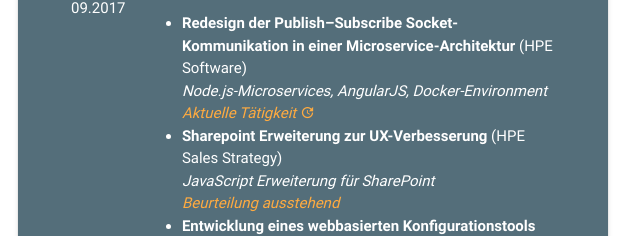
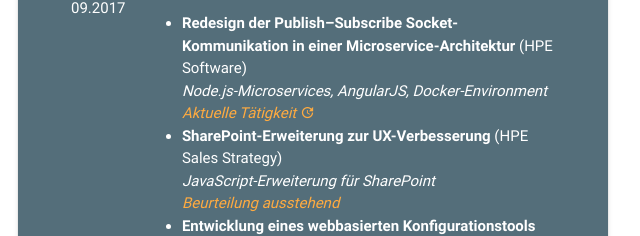
Before and after one commit to twittwer/twittwer.github.io, a plain HTML site: page index.html in a window 1280 px wide. Shown: the part 1009-1245 px from the top of the page, 174-814 px from the left. Drawn offline with nearby package versions, Linux system fonts and the light colour scheme.

Commit message:
[BUGFIX] add missing hyphen

```diff
--- a/index.html
+++ b/index.html
@@ -311,11 +311,11 @@
                         </li>
                         <li>
                           <div class="cv-title">
-                            Sharepoint Erweiterung zur UX-Verbesserung
+                            SharePoint-Erweiterung zur UX-Verbesserung
                             <span class="cv-sub-title">(HPE Sales Strategy)</span>
                           </div>
                           <div class="cv-sub-note">
-                            JavaScript Erweiterung für SharePoint
+                            JavaScript-Erweiterung für SharePoint
                           </div>
                           <div class="cv-status cursor-progress">
                             Beurteilung ausstehend
```
Also changed, not shown: 1 other file.
